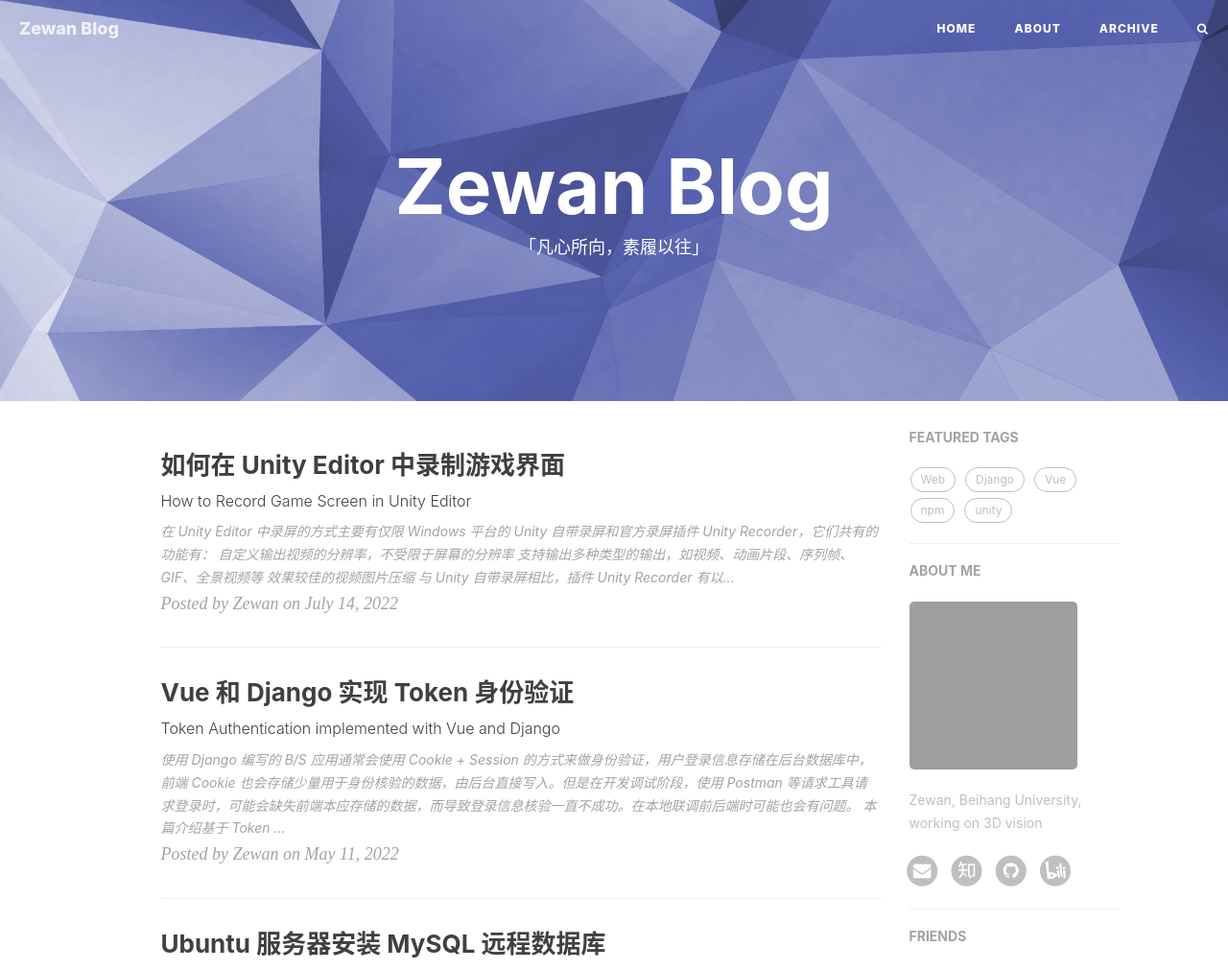
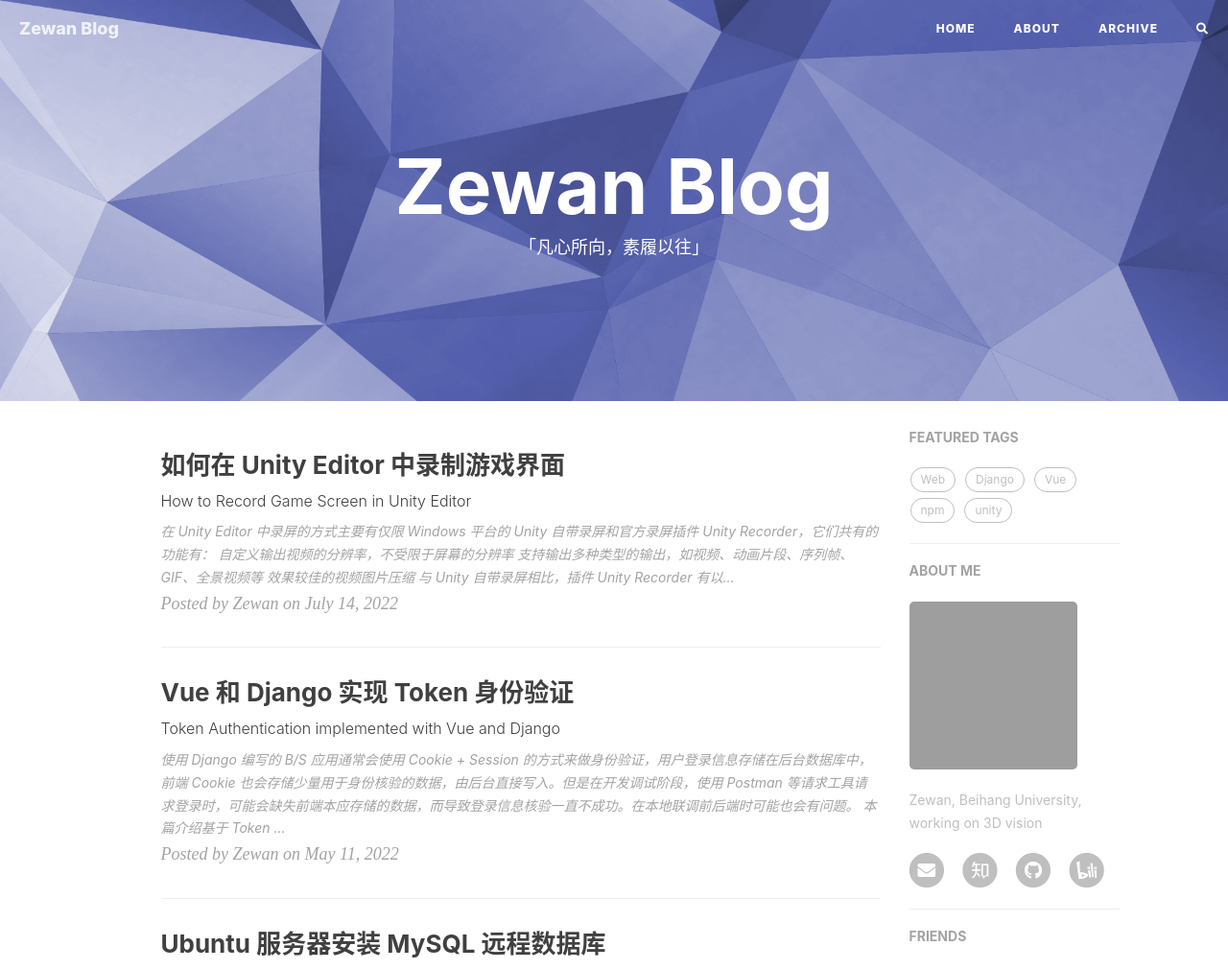
Before and after one commit to ZewanHuang/zewan-blog, a Jekyll site: the page built from index.html, in a window 1280 px wide. Shown: the top 1011 px of the page at 96% size. Built offline with Jekyll 4.4.1, drawn with Linux system fonts in a browser that asks for light colours; nearby versions of some CDN libraries; some web fonts are replaced; the list of posts is cut into pages by our own code; comment, search, counter and statistics services are not loaded; grey boxes are pictures that could not be loaded.

Commit message:
perf: 更新font-awesome版本和cdn链接

```diff
--- a/_includes/head.html
+++ b/_includes/head.html
@@ -50,14 +50,8 @@
     <link rel="stylesheet" href="{{ " /css/hux-blog.min.css" | prepend: site.baseurl }}">
 
     <!-- Custom Fonts -->
-    <!-- <link href="http://maxcdn.bootstrapcdn.com/font-awesome/4.3.0/css/font-awesome.min.css" rel="stylesheet" type="text/css"> -->
-    <!-- Hux change font-awesome CDN to qiniu -->
-    <link href="//cdn.jsdelivr.net/npm/font-awesome@4.6.3/css/font-awesome.min.css" rel="stylesheet"
+    <link href="https://cdn.jsdelivr.net/npm/@fortawesome/fontawesome-free@5.15.1/css/all.min.css" rel="stylesheet"
         type="text/css">
-    <!-- <link href="//cdnjs.cloudflare.com/ajax/libs/font-awesome/6.1.1/css/all.min.css" rel="stylesheet"
-        type="text/css"> -->
-    <!-- <link href="//cdn.jsdelivr.net/npm/@fortawesome/fontawesome-free@6.1.1/css/all.min.css" rel="stylesheet"
-        type="text/css"> -->
 
     <!-- NViconsLib: https://github.com/nullice/NViconsLib_Silhouette -->
     <link href="{{ "/css/NViconsLib.css" | prepend: site.baseurl }}" rel="stylesheet" type="text/css">
--- a/_includes/sns-links.html
+++ b/_includes/sns-links.html
@@ -73,8 +73,8 @@
   <li>
     <a target="_blank" href="https://github.com/{{ site.github_username }}">
       <span class="fa-stack fa-lg">
-        <i class="fa fa-circle fa-stack-2x"></i>
-        <i class="fa fa-github fa-stack-1x fa-inverse"></i>
+        <i class="fas fa-circle fa-stack-2x"></i>
+        <i class="fab fa-github fa-stack-1x fa-inverse"></i>
       </span>
     </a>
   </li>
```
